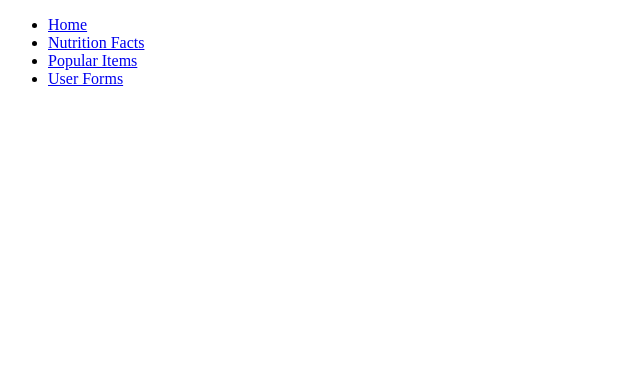
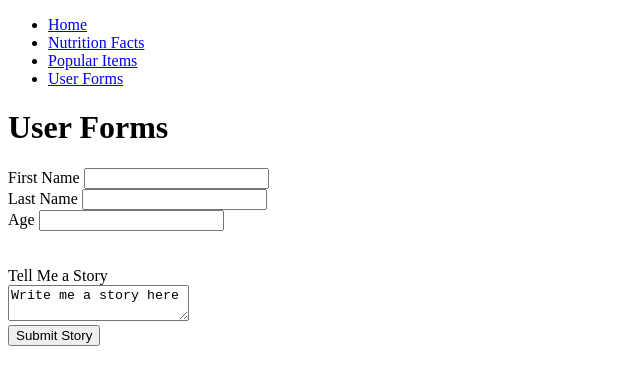
Before and after one commit to JackEstes06/hw3-first-live-website, a plain HTML site: page html/forms.html in a window 1280 px wide. Shown: the whole page, without its empty margins (0-640 px from the left). Drawn offline with Linux system fonts and the light colour scheme.

Commit message:
Forms added, need to have submit button perform form action

```diff
--- a/html/forms.html
+++ b/html/forms.html
@@ -19,5 +19,26 @@
             <li><a href="forms.html">User Forms</a></li>
         </ul>
     </div>
+
+    <h1>User Forms</h1>
+    <form action="../index.html">
+        <label for="first-name-input">First Name</label>
+        <input type="text" id="first-name-input">
+        <br/>
+
+        <label for="last-name-input">Last Name</label>
+        <input type="text" id="last-name-input">
+        <br/>
+
+        <label for="age-input">Age</label>
+        <input type="number" id="age-input">
+        <br/>
+
+        <br/><br/>
+        <label for="text-input">Tell Me a Story</label>
+        <br/>
+        <textarea id="text-input">Write me a story here</textarea>
+        <br/><input type="button" value="Submit Story" formaction="../index.html">
+    </form>
 </body>
 </html>
```
